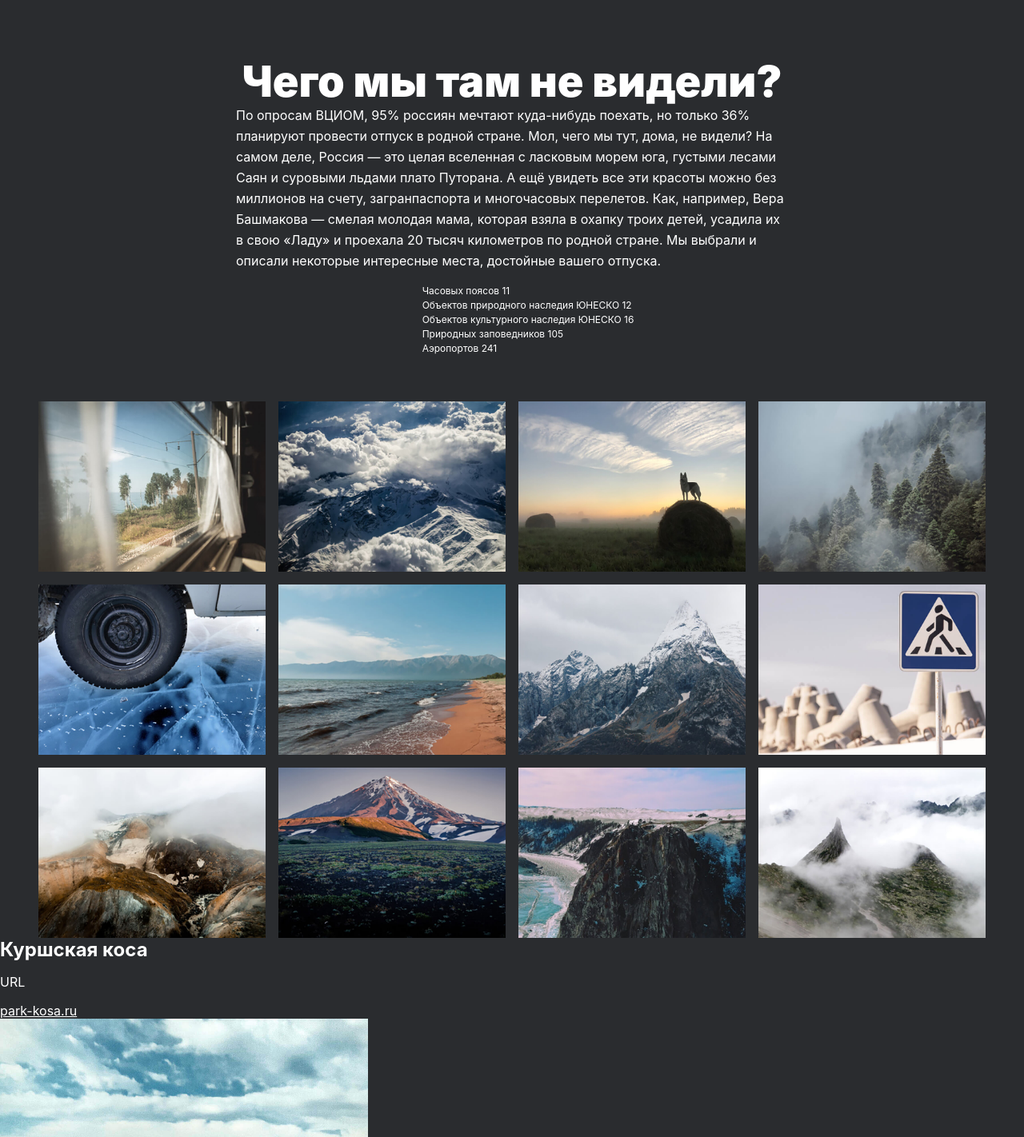
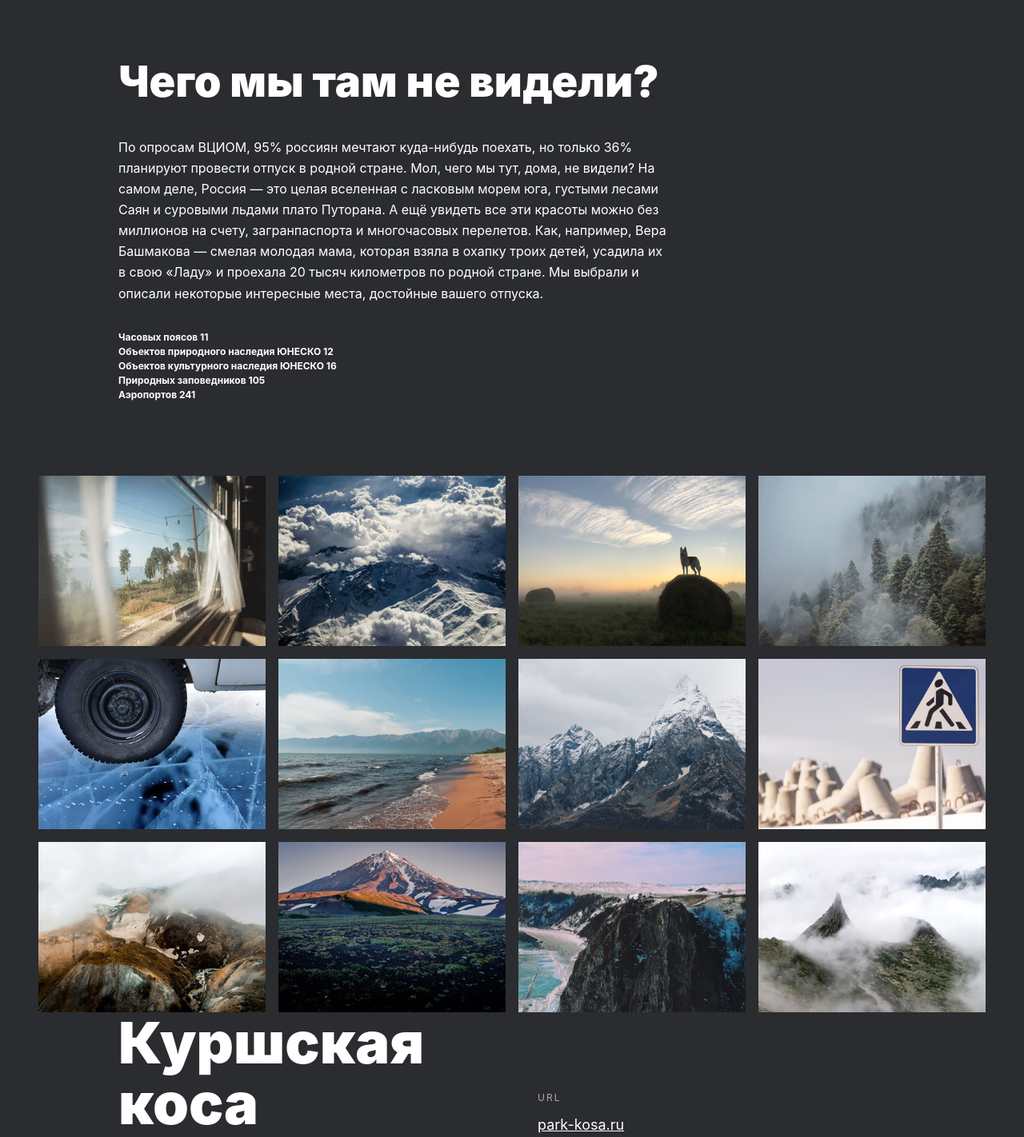
Before and after one commit to ArienI/russian-travel, a plain HTML site: page index.html in a window 1280 px wide. Shown: the part 1000-2422 px from the top of the page at 80% size. Drawn offline with Linux system fonts and the light colour scheme.

Commit message:
html,css(place)

```diff
--- a/index.html
+++ b/index.html
@@ -35,11 +35,11 @@
           их в свою «Ладу» и проехала 20 тысяч километров по родной стране. Мы выбрали и описали некоторые интересные места,
           достойные вашего отпуска.</p>
           <ul class="intro__list">
-            <li class="intro__list-item">Часовых поясов 11</li>
-            <li class="intro__list-item">Объектов природного наследия ЮНЕСКО 12</li>
-            <li class="intro__list-item">Объектов культурного наследия ЮНЕСКО 16</li>
-            <li class="intro__list-item">Природных заповедников 105</li>
-            <li class="intro__list-item">Аэропортов 241</li>
+            <li>Часовых поясов 11</li>
+            <li>Объектов природного наследия ЮНЕСКО 12</li>
+            <li>Объектов культурного наследия ЮНЕСКО 16</li>
+            <li>Природных заповедников 105</li>
+            <li>Аэропортов 241</li>
           </ul>
         </section>
 
--- a/styles.css
+++ b/styles.css
@@ -1,6 +1,6 @@
 .page {
   max-width: 1280px;
-  font-family: 'Inter', sans-serif;
+  font-family: 'Inter', Arial, sans-serif;
   align-self: center;
   background-color: #2A2C2F;
 }
@@ -39,17 +39,22 @@ min-height: 52px;
 
 .header__lang-link {
   width: 30px;
-  height: 28px;
-  top: 46px;
   left: 1155px;
   font-family: 'Inter', Arial, sans-serif;
+  color: #FFF;
+  text-align: right;
   font-size: 24px;
+  font-style: normal;
   font-weight: 400;
   line-height: 28px;
-  letter-spacing: 0em;
-  text-align: right;
-  color: #FFFFFF;
+  /* 116.667% */
+  text-decoration-line: underline;
   margin: 0;
+}
+
+.header__lang-link:hover {
+  opacity: 0.5;
+  cursor: pointer;
 }
 
 .lead {
@@ -71,7 +76,7 @@ min-height: 52px;
   letter-spacing: 0em;
   text-align: center;
   align-self: center;
-  color: #FFFFFF;
+  color: #FFF;
   margin: 0;
 }
 
@@ -84,7 +89,7 @@ font-weight: 400;
 line-height: 36px;
 letter-spacing: 0em;
 text-align: center;
-color: #FFFFFF;
+color: #FFF;
 margin: 0;
 }
 
@@ -101,106 +106,161 @@ margin: 0;
   line-height: 14px;
   letter-spacing: 1.5px;
   margin: 0;
-  color: #FFFFFF;
+  color: #FFF;
 }
 
 .intro {
-max-width: 690px;
-min-height: 429px;
-display: flex;
-flex-direction: column;
-align-items: center;
-box-sizing: border-box;
-margin: 0 auto;
+  max-width: 100%;
+  margin-right: 442px;
+  margin-left: 148px;
 }
 
 .intro__title {
   font-family: 'Inter', Arial, sans-serif;
-color: #FFFFFF;
+  color: #FFF;
   font-size: 54px;
+  font-style: normal;
   font-weight: 900;
   line-height: 58px;
-letter-spacing: 0em;
-text-align: left;
-margin: 0;
+  /* 107.407% */
+  margin: 0 0 40px 0;
+  max-width: 100%;
+  min-height: 58px;
 }
 
 .intro__text {
   font-family: 'Inter', Arial, sans-serif;
-color: #FFFFFF;
+  color: #FFF;
   font-size: 16px;
+  font-style: normal;
   font-weight: 400;
-line-height: 26px;
-letter-spacing: 0em;
-text-align: left;
-margin: 0;
+  line-height: 163%;
+  /* 26.08px */
+  margin: 0 0 33px 0;
+  padding: 0;
+  max-width: 690px;
 }
 
+
 .intro__list {
+  list-style-type: none;
   max-width: 690px;
-min-height: 90px;
-list-style: none;
-}
-
-.intro__list-item {
+  margin: 33px 0 0 0;
+  padding: 0;
   font-family: 'Inter', Arial, sans-serif;
-  color: #FFFFFF;
   font-size: 12px;
-  font-weight: 400;
+  font-style: normal;
+  font-weight: 700;
   line-height: 18px;
-  letter-spacing: 0em;
-  text-align: left;
-  margin: 0;
+  /* 150% */
+  color: #FFF;
 }
 
 .photo-grid {
   max-width: 1184px;
-  min-height: 671px;
   display: grid;
-  justify-content: center;
-  gap: 16px;
   grid-template-columns: repeat(4, 1fr);
   grid-template-rows: repeat(auto-fit, 1fr);
-  margin: 0 auto;
+  gap: 16px;
+  margin: 92px 48px 0 48px;
 }
 
 .photo-grid__item {
-max-width: 284px;
+  width: 100%;
+  height: 100%;
 }
 
 .places {
   max-width: 984px;
-min-height: 3392px;
-color: #FFF;
+  margin: 0 auto 92px;
 }
 
+
 .place {
-min-height: 660px;
+  display: grid;
+  grid-template-columns: minmax(460px, 484px) 1fr;
+  grid-template-rows: repeat(2, min-content);
+  gap: 40px;
+  padding-top: 80px;
+}
+
+.place:first-of-type {
+  padding-top: 0;
 }
 
 .place__title {
+  font-family: 'Inter', Arial, sans-serif;
+  color: #FFF;
+  font-size: 72px;
+  font-style: normal;
+  font-weight: 900;
+  line-height: 76px;
+  /* 105.556% */
   margin: 0;
-
 }
 
+
 .place__website {
+  display: flex;
+  flex-direction: column;
+  justify-content: end;
   margin: 0;
 }
 
 .place__url-heading {
-
+  font-family: 'Inter', Arial, sans-serif;
+  color: #AAA;
+  font-size: 12px;
+  font-style: normal;
+  font-weight: 400;
+  line-height: 170%;
+  /* 20.4px */
+  letter-spacing: 2px;
+  margin: 0 0 12px 0;
 }
 
 .place__link {
-  color: #FFFFFF;
+  font-family: 'Inter', Arial, sans-serif;
+  color: #FFF;
+  font-size: 18px;
+  font-style: normal;
+  font-weight: 400;
+  line-height: 22px;
+  /* 122.222% */
+  text-decoration-line: underline;
+  margin: 0;
+  padding: 0;
 }
 
-.place__image {
-  max-width: 460px;
+.place__link:hover {
+  opacity: 0.5;
+  cursor: pointer;
 }
 
+
+.place__image {
+  width: 100%;
+  object-fit: cover;
+  margin: 0;
+}
+
+
 .place__paragraph {
-  margin: 0;
+  font-family: 'Inter', Arial, sans-serif;
+  color: #FFF;
+  font-size: 18px;
+  font-style: normal;
+  font-weight: 400;
+  line-height: 163%;
+  /* 29.34px */
+  margin: 0 0 26px 0;
+  padding: 0;
+  box-sizing: border-box;
+}
+
+
+.place__paragraph:nth-of-type(2n) {
+  margin-bottom: 0;
 }
 
 .cover {
```
Lines whose indentation alone changed are shown as unchanged.
